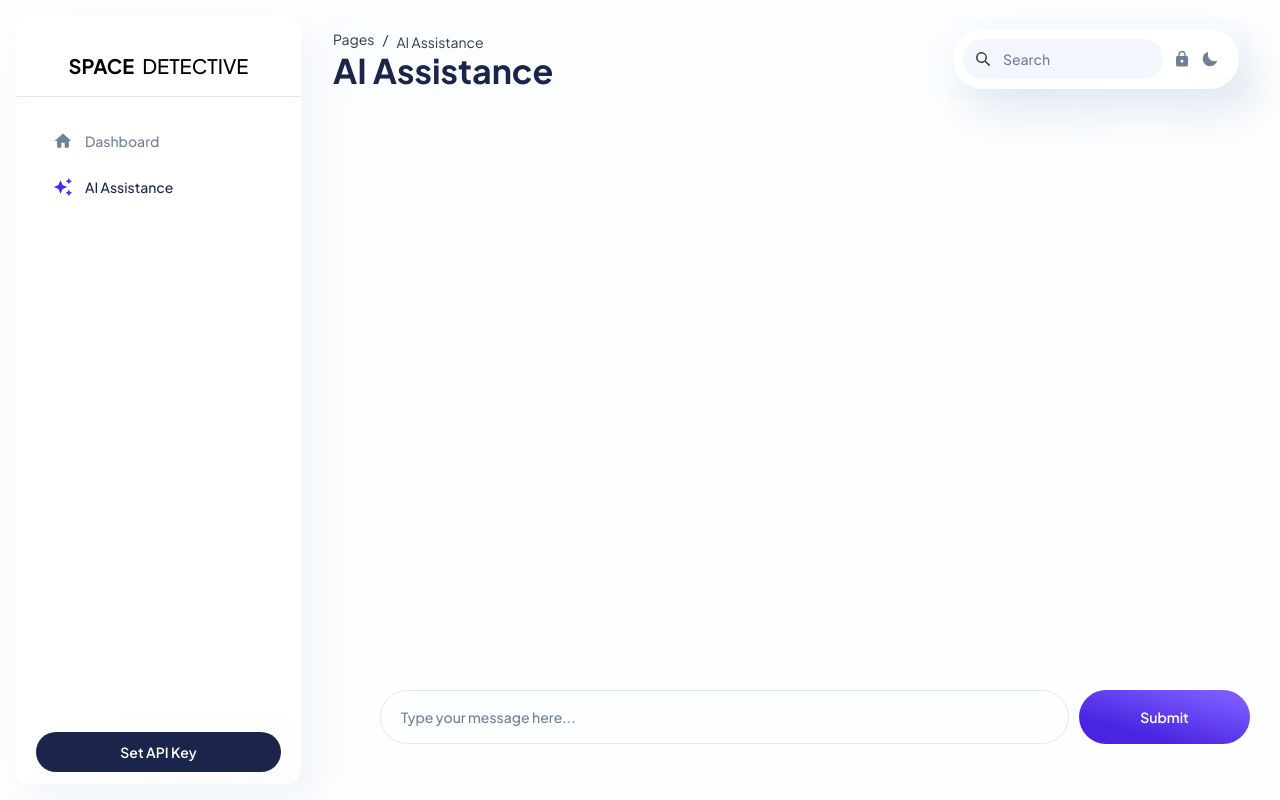
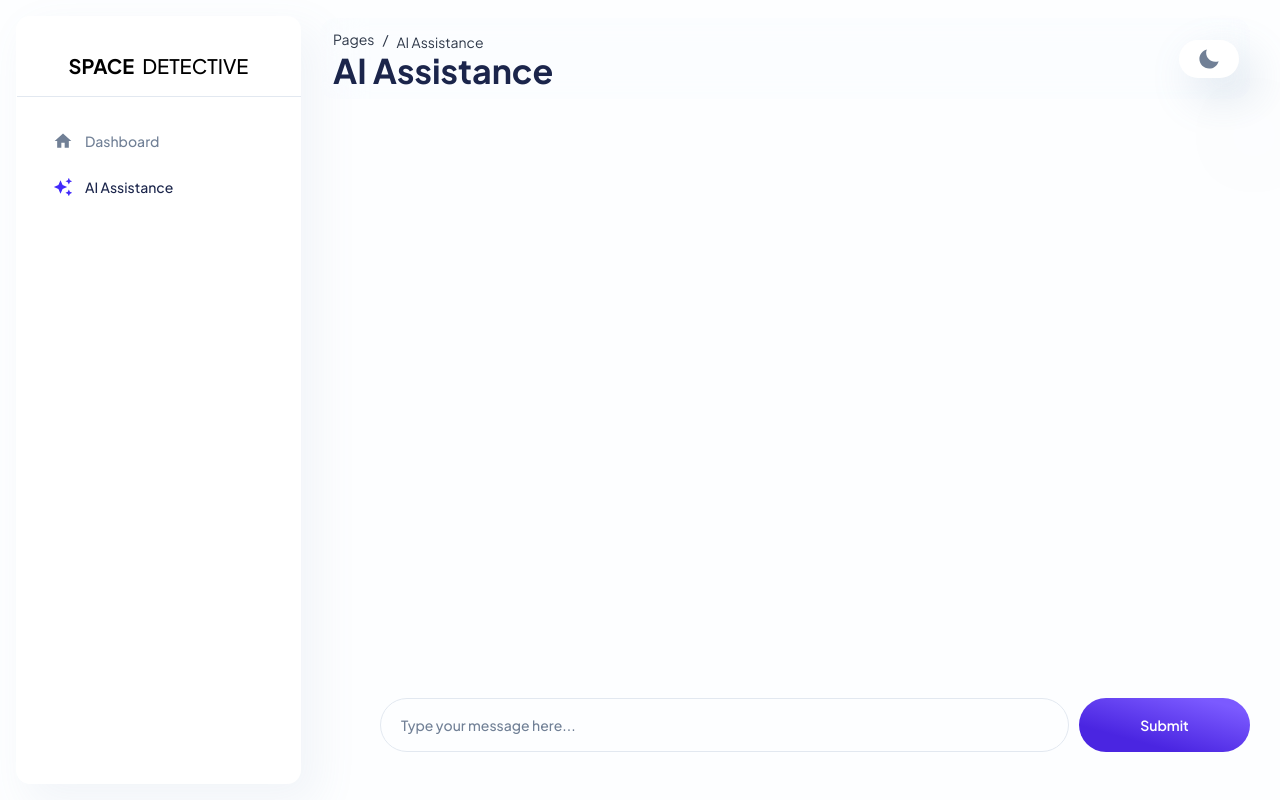
Before and after one commit to nashirwahyudi/space-detective, a Next.js app: page /ai-assistance in a window 1280 px wide. Shown: the top 800 px of the page. Built offline with nearby package versions, Linux system fonts and the light colour scheme.

Commit message:
metadata

```diff
--- a/app/ai-assistance/page.tsx
+++ b/app/ai-assistance/page.tsx
@@ -197,14 +197,6 @@ export default function Chat() {
               >
                 {elem.input}
               </Text>
-              {/* <Icon
-                cursor="pointer"
-                as={MdEdit}
-                ms="auto"
-                width="20px"
-                height="20px"
-                color={gray}
-              /> */}
             </Flex>
           </Flex>
           <Flex w="100%">
@@ -220,8 +212,8 @@ export default function Chat() {
             >
               <Icon
                 as={MdAutoAwesome}
-                width="20px"
-                height="20px"
+                width="40px"
+                height="40px"
                 color="white"
               />
             </Flex>
@@ -232,7 +224,7 @@ export default function Chat() {
         {/* Chat Input */}
         <Flex
           ms={{ base: '0px', xl: '60px' }}
-          mt="0"
+          mt="2"
           justifySelf={'flex-end'}
         >
           <Input
--- a/app/head.tsx
+++ b/app/head.tsx
@@ -1,9 +1,9 @@
 import React from 'react';
-
 export default function RootHead() {
   return (
     <>
       <title>Space Detective</title>
+      <meta httpEquiv="Content-Security-Policy" content="upgrade-insecure-requests"></meta>
     </>
   );
 }
--- a/app/layout.tsx
+++ b/app/layout.tsx
@@ -15,6 +15,7 @@ import '@/styles/Contact.css';
 import '@/styles/Plugins.css';
 import '@/styles/MiniCalendar.css';
 import AppWrappers from './AppWrappers';
+import Head from './head'
 
 export default function RootLayout({ children }: { children: ReactNode }) {
   const pathname = usePathname();
@@ -22,7 +23,6 @@ export default function RootLayout({ children }: { children: ReactNode }) {
   const { isOpen, onOpen, onClose } = useDisclosure();
   useEffect(() => {
     const initialKey = localStorage.getItem('apiKey');
-    console.log(initialKey);
     if (initialKey?.includes('sk-') && apiKey !== initialKey) {
       setApiKey(initialKey);
     }
@@ -30,6 +30,7 @@ export default function RootLayout({ children }: { children: ReactNode }) {
 
   return (
     <html lang="en">
+      <Head></Head>
       <body id={'root'}>
         <AppWrappers>
           {/* <ChakraProvider theme={theme}> */}
--- a/src/components/MessageBox.tsx
+++ b/src/components/MessageBox.tsx
@@ -11,7 +11,7 @@ export default function MessageBox(props: { output: string }) {
       px="22px !important"
       pl="22px !important"
       color={textColor}
-      minH="450px"
+      minH="50px"
       fontSize={'xs'}
       lineHeight={{ base: '24px', md: '26px' }}
       fontWeight="500"
--- a/src/components/apiModal/index.tsx
+++ b/src/components/apiModal/index.tsx
@@ -43,7 +43,7 @@ function APIModal(props: { setApiKey: any; sidebar?: boolean }) {
   };
   return (
     <>
-      {sidebar ? (
+      {/* {sidebar ? (
         <Button
           onClick={onOpen}
           display="flex"
@@ -70,7 +70,7 @@ function APIModal(props: { setApiKey: any; sidebar?: boolean }) {
         >
           <Icon w="18px" h="18px" as={MdLock} color={navbarIcon} />
         </Button>
-      )}
+      )} */}
 
       <Modal blockScrollOnMount={false} isOpen={isOpen} onClose={onClose}>
         <ModalOverlay />
--- a/src/components/navbar/NavbarLinksAdmin.tsx
+++ b/src/components/navbar/NavbarLinksAdmin.tsx
@@ -60,7 +60,7 @@ export default function HeaderLinks(props: {
       borderRadius="30px"
       boxShadow={shadow}
     >
-      <SearchBar
+      {/* <SearchBar
         mb={() => {
           if (secondary) {
             return { base: '10px', md: 'unset' };
@@ -69,9 +69,9 @@ export default function HeaderLinks(props: {
         }}
         me="10px"
         borderRadius="30px"
-      />
+      /> */}
       <SidebarResponsive routes={routes} />
-      <APIModal setApiKey={setApiKey} />
+      {/* <APIModal setApiKey={setApiKey} /> */}
 
       <Button
         variant="no-hover"
@@ -84,9 +84,10 @@ export default function HeaderLinks(props: {
         onClick={toggleColorMode}
       >
         <Icon
-          me="10px"
-          h="18px"
-          w="18px"
+          // me="10px"
+          mx={2}
+          h="24px"
+          w="24px"
           color={navbarIcon}
           as={colorMode === 'light' ? IoMdMoon : IoMdSunny}
         />
--- a/src/components/sidebar/Sidebar.tsx
+++ b/src/components/sidebar/Sidebar.tsx
@@ -92,8 +92,8 @@ export function SidebarResponsive(props: { routes: IRoute[] }) {
           as={IoMenuOutline}
           color={menuColor}
           my="auto"
-          w="20px"
-          h="20px"
+          w="24px"
+          h="24px"
           me="10px"
           _hover={{ cursor: 'pointer' }}
         />
```
